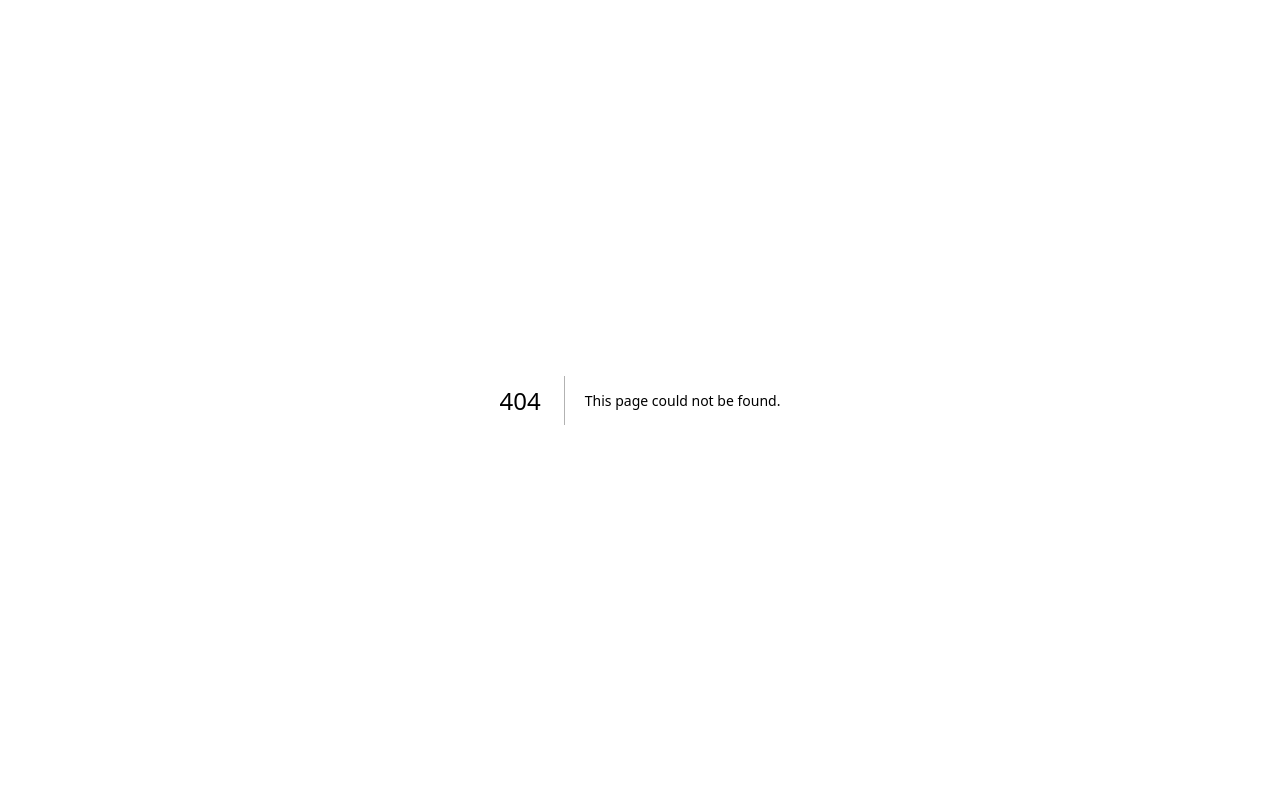
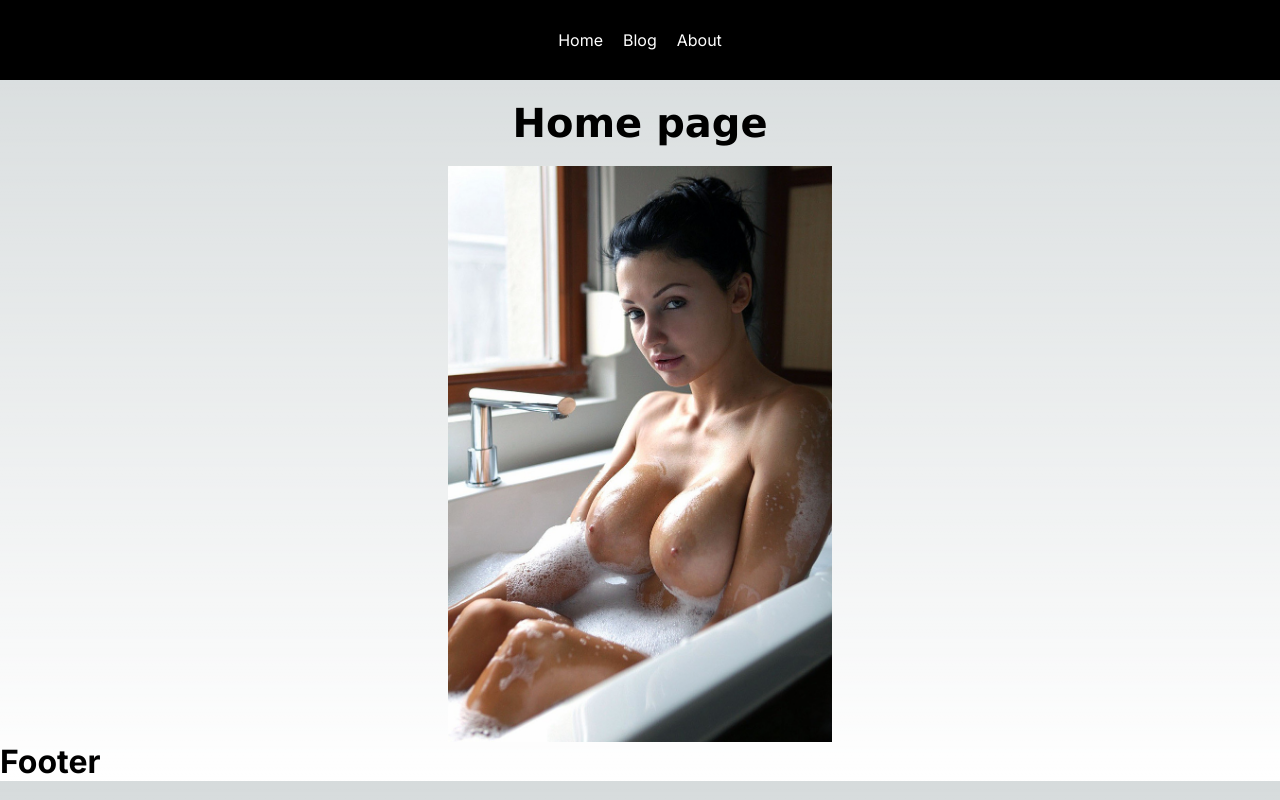
Before and after one commit to Aleksey6453/nextOne, a Next.js app: page /home in a window 1280 px wide. Before the commit this address had no page. Built offline with nearby package versions, Linux system fonts and the light colour scheme.

Commit message:
commit before reset

```diff
--- a/app/about/page.jsx
+++ b/app/about/page.jsx
@@ -1,7 +1,9 @@
+import styles from './pageAbout.module.css'
+
 export default function About(){
     return <div className="wrapPage">
         <h1 className="title">About page</h1>
-        <img src="oleta.jpeg" alt="img" className="img" />
+        <img src="oleta.jpeg" alt="img" className={styles.image} />
     </div>
 
 }
--- /dev/null
+++ b/app/about/pageAbout.module.css
@@ -0,0 +1,3 @@
+.image {
+  width: 30%;
+}
--- a/app/globals.css
+++ b/app/globals.css
@@ -106,10 +106,6 @@ a {
   }
 }
 
-.img{
-  width: 30%;
-}
-
 .wrapPage {
   display: flex;
   flex-direction: column;
@@ -118,8 +114,22 @@ a {
 }
 
 .title {
-  font-size: 30px;
+  font-size: 40px;
   font-family: Verdana, Geneva, Tahoma, sans-serif;
   font-weight: bold;
   margin: 20px;
 }
+
+.header{
+  color: white;
+  display: flex;
+  justify-content: center;
+  align-items: center;
+  box-sizing: border-box;
+  padding: 20px;
+  background-color: black;
+}
+
+.linkHeader {
+  margin: 10px;
+}
--- /dev/null
+++ b/app/home/page.jsx
@@ -0,0 +1,9 @@
+import styles from './pageHome.module.css'
+
+export default function Home(){
+    return <div className="wrapPage">
+        <h1 className="title">Home page</h1>
+        <img src="oleta.jpeg" alt="img" className={styles.image} />
+    </div>
+
+}
--- /dev/null
+++ b/app/home/pageHome.module.css
@@ -0,0 +1,3 @@
+.image {
+    width: 30%;
+  }
--- a/app/layout.js
+++ b/app/layout.js
@@ -1,17 +1,25 @@
 import './globals.css'
 import { Inter } from 'next/font/google'
+import { TheHeader } from '@/components/header/TheHeader'
+import { TheFooter } from '@/components/footer/TheFooter'
 
 const inter = Inter({ subsets: ['latin'] })
 
 export const metadata = {
-  title: 'Create Next App',
+  title: 'My Next One',
   description: 'Generated by create next app',
 }
 
 export default function RootLayout({ children }) {
   return (
     <html lang="en">
-      <body className={inter.className}>{children}</body>
+      <body className={inter.className}>
+        <TheHeader />
+        <main>
+          {children}
+        </main>
+        <TheFooter />
+      </body>
     </html>
   )
 }
--- /dev/null
+++ b/components/footer/TheFooter.jsx
@@ -0,0 +1,10 @@
+
+const TheFooter = () => {
+  return (
+    <footer>
+      <h1>Footer</h1>
+    </footer>
+  )
+}
+
+export  {TheFooter}
--- /dev/null
+++ b/components/header/TheHeader.jsx
@@ -0,0 +1,14 @@
+import Link from "next/link"
+
+
+const TheHeader = () => {
+  return (
+    <header className="header">
+      <Link href='/' className="linkHeader">Home</Link>
+      <Link href='/blog' className="linkHeader">Blog</Link>
+      <Link href='/about' className="linkHeader">About</Link>
+    </header>
+  )
+}
+
+export {TheHeader}
```
